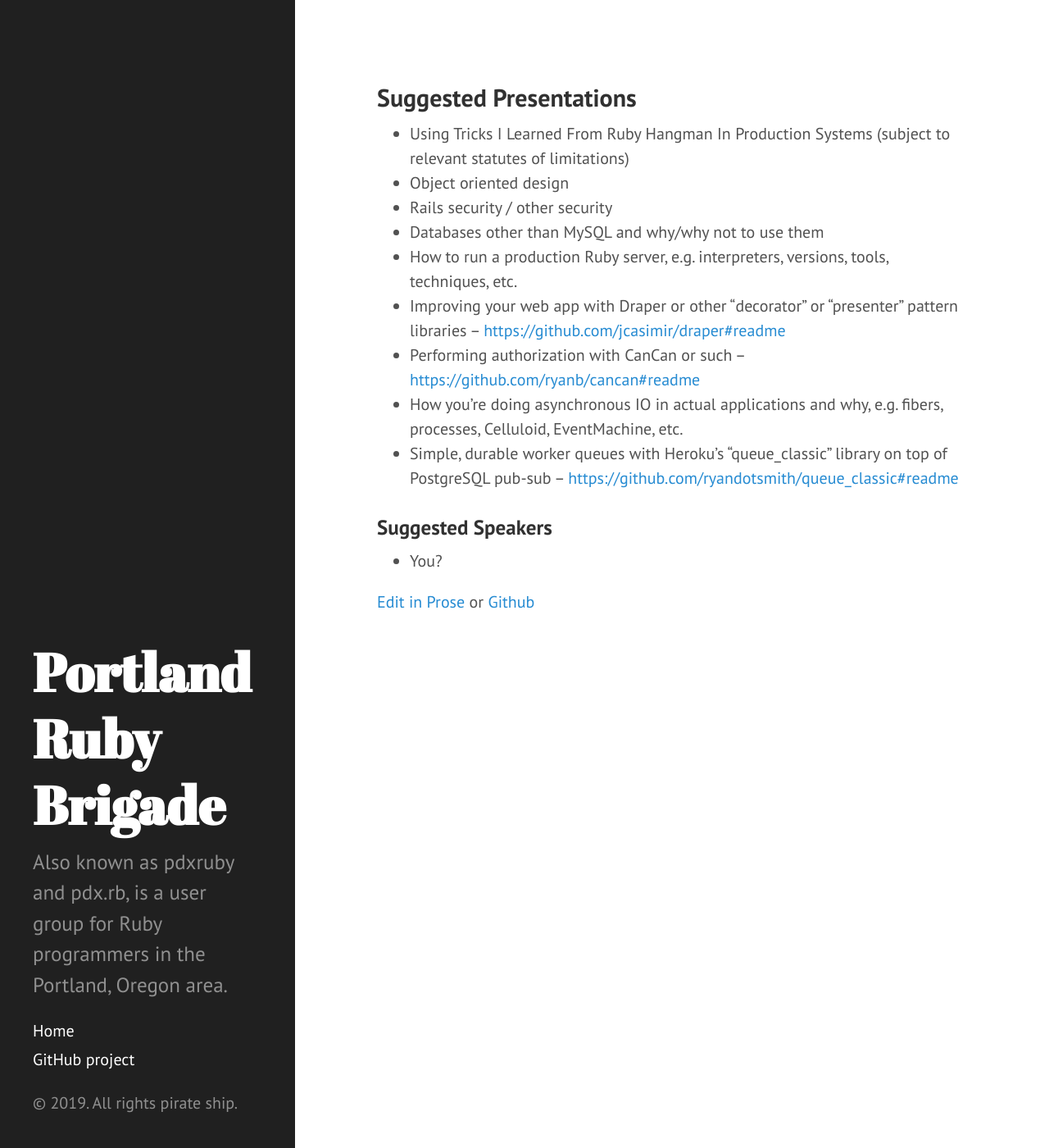
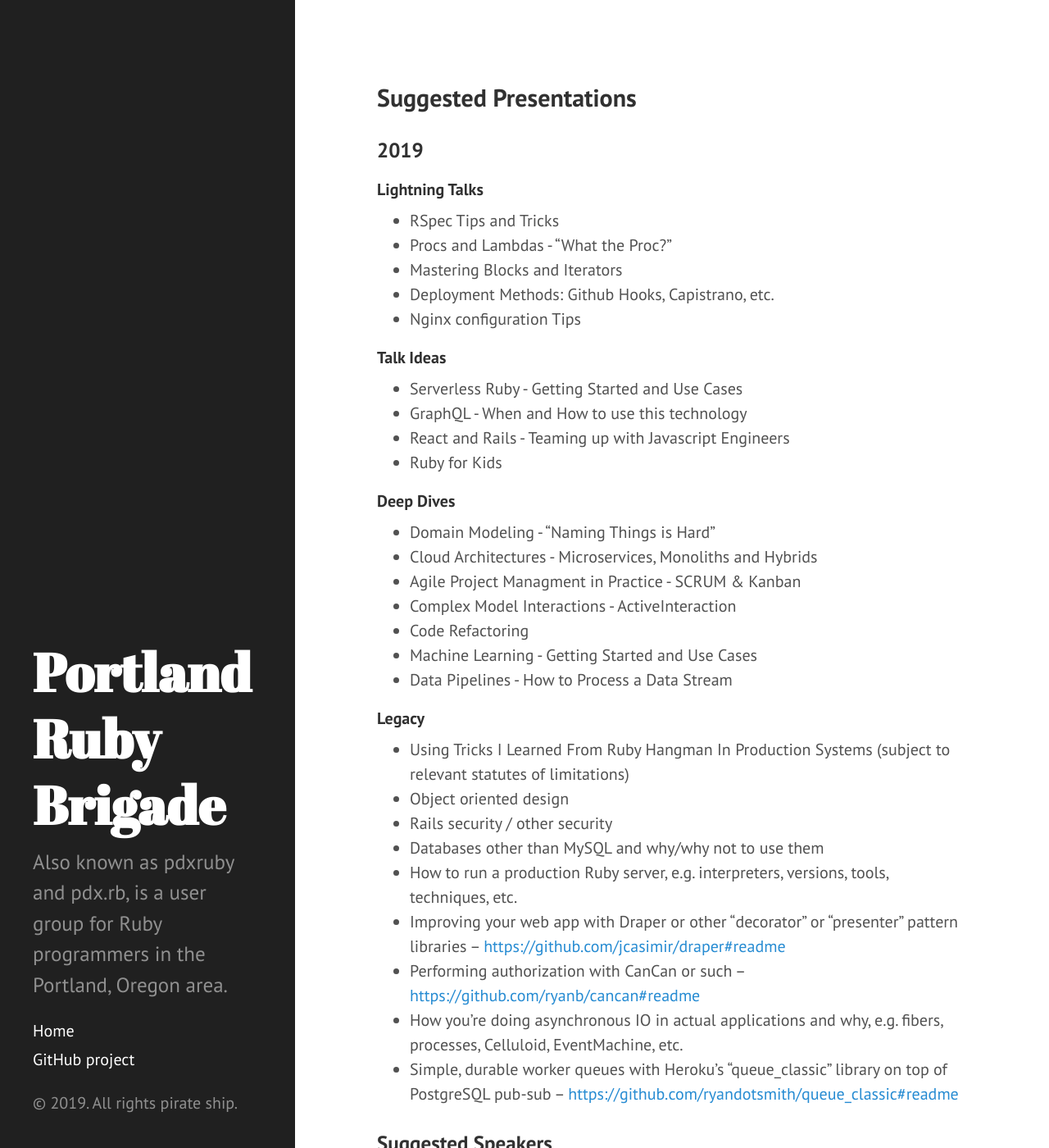
Before and after one commit to pdxruby/pdxruby.github.io, a Jekyll site: the page built from suggested-presentations.md, in a window 1280 px wide and 1400 px high. Shown: the whole window at 82% size. Built offline with Jekyll 4.4.1, drawn with Linux system fonts in a browser that asks for light colours.

Commit message:
Adds list of suggested presentations for 2019

```diff
--- a/suggested-presentations.md
+++ b/suggested-presentations.md
@@ -4,6 +4,34 @@ title: Suggested Presentations
 
 ## Suggested Presentations
 
+### 2019
+
+#### Lightning Talks
+
+- RSpec Tips and Tricks
+- Procs and Lambdas - "What the Proc?"
+- Mastering Blocks and Iterators
+- Deployment Methods: Github Hooks, Capistrano, etc.
+- Nginx configuration Tips
+
+#### Talk Ideas
+
+- Serverless Ruby - Getting Started and Use Cases
+- GraphQL - When and How to use this technology
+- React and Rails - Teaming up with Javascript Engineers
+- Ruby for Kids
+
+#### Deep Dives
+
+- Domain Modeling - "Naming Things is Hard"
+- Cloud Architectures - Microservices, Monoliths and Hybrids
+- Agile Project Managment in Practice - SCRUM & Kanban
+- Complex Model Interactions - ActiveInteraction
+- Code Refactoring
+- Machine Learning - Getting Started and Use Cases
+- Data Pipelines - How to Process a Data Stream
+
+#### Legacy
 -   Using Tricks I Learned From Ruby Hangman In Production Systems
     (subject to relevant statutes of limitations)
 -   Object oriented design
```
